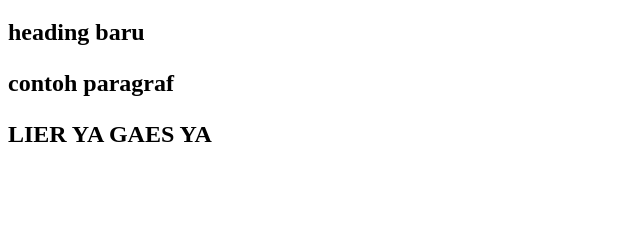
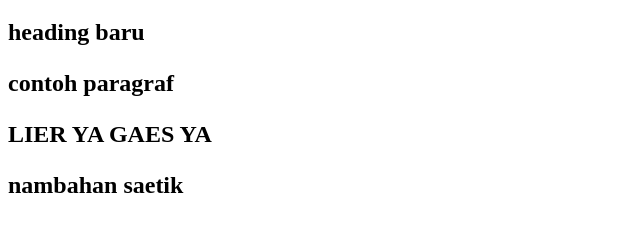
Before and after one commit to cecep-abdulah-ali/pkl-teks-test, a plain HTML site: page index.html in a window 1280 px wide. Shown: the part 61-292 px from the top of the page, without its empty margins (0-640 px from the left). Drawn offline with Linux system fonts and the light colour scheme.

Commit message:
menambahkan satu paragraf baru

```diff
--- a/index.html
+++ b/index.html
@@ -12,5 +12,6 @@
         <p>contoh paragraf<p>
 
             <p>LIER YA GAES YA</p>
+            <p>nambahan saetik</p>
 </body>
 </html>
```
